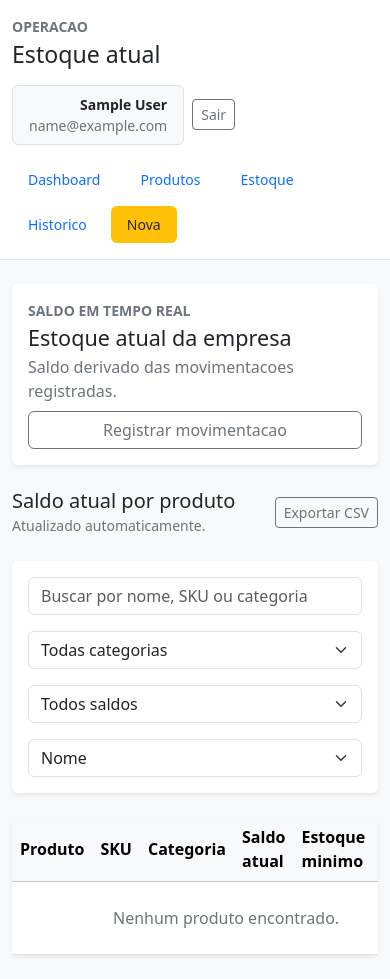
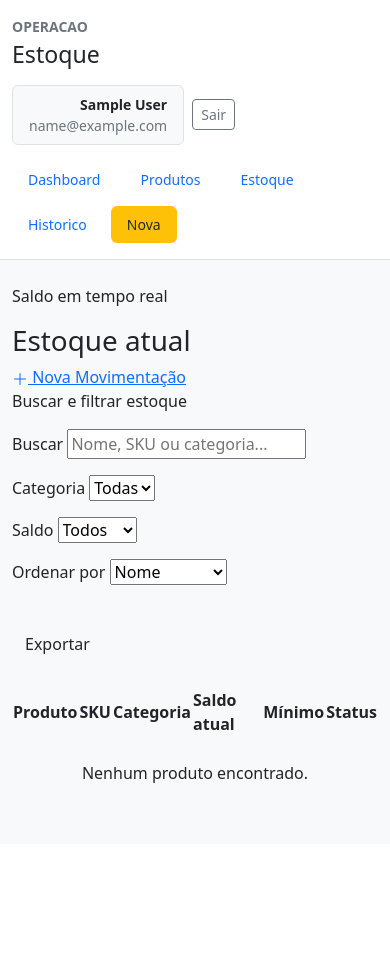
Before and after one commit to mrmateussiilva/estoque-django, a Django app: template templates/inventory/stock_list.html in a window 390 px wide. After the commit the page ends 783 px from the top, so only its background shows below. Run offline with Django 5.2, Linux system fonts and the light colour scheme; the template is opened without the code that fills it, so the values that code supplies are empty; the visitor is signed in with stand-in values (Sample User, id 1); some libraries are stand-ins or nearby versions.

Commit message:
refactor: padronizar templates de estoque com design system

```diff
--- a/templates/inventory/partials/stock_table.html
+++ b/templates/inventory/partials/stock_table.html
@@ -1,22 +1,42 @@
-<div class="card border-0 shadow-sm">
-    <div class="table-responsive">
-        <table class="table align-middle mb-0">
-            <thead class="table-light"><tr><th>Produto</th><th>SKU</th><th>Categoria</th><th>Saldo atual</th><th>Estoque minimo</th><th>Status</th></tr></thead>
+<div class="table-container">
+    <table class="table-custom">
+        <thead>
+            <tr>
+                <th>Produto</th>
+                <th>SKU</th>
+                <th>Categoria</th>
+                <th>Saldo atual</th>
+                <th>Mínimo</th>
+                <th>Status</th>
+            </tr>
+        </thead>
         <tbody>
             {% for product in products %}
             <tr>
-                        <td class="fw-semibold">{{ product.name }}</td>
-                        <td>{{ product.sku }}</td>
+                <td>
+                    <div class="fw-medium">{{ product.name }}</div>
+                    <small class="cell-muted">{{ product.get_unit_display }}</small>
+                </td>
+                <td class="cell-muted">{{ product.sku }}</td>
                 <td>{{ product.category.name }}</td>
-                        <td class="fw-bold">{{ product.current_stock }}</td>
-                        <td>{{ product.minimum_stock }}</td>
-                        <td>{% if product.current_stock <= product.minimum_stock %}<span class="badge text-bg-warning">Baixo</span>{% else %}<span class="badge text-bg-success">Normal</span>{% endif %}</td>
+                <td class="cell-number">{{ product.current_stock }}</td>
+                <td class="cell-muted">{{ product.minimum_stock }}</td>
+                <td>
+                    {% if product.current_stock <= product.minimum_stock %}
+                    <span class="badge-custom badge-warning-custom">Baixo</span>
+                    {% else %}
+                    <span class="badge-custom badge-success-custom">Normal</span>
+                    {% endif %}
+                </td>
             </tr>
             {% empty %}
-                    <tr><td colspan="6" class="text-center py-4 text-secondary">Nenhum produto encontrado.</td></tr>
+            <tr>
+                <td colspan="6" class="text-center py-4 text-muted-custom">
+                    Nenhum produto encontrado.
+                </td>
+            </tr>
             {% endfor %}
         </tbody>
     </table>
 </div>
-</div>
 {% include "components/pagination.html" %}
--- a/templates/inventory/stock_list.html
+++ b/templates/inventory/stock_list.html
@@ -1,40 +1,74 @@
 {% extends "base.html" %}
 
 {% block title %}Estoque atual | FinderBit Estoque{% endblock %}
-{% block page_title %}Estoque atual{% endblock %}
+{% block page_title %}Estoque{% endblock %}
 
 {% block content %}
-<section class="vstack gap-4">
-    <div class="card border-0 shadow-sm">
-        <div class="card-body d-flex flex-column flex-lg-row justify-content-between align-items-lg-end gap-2">
-            <div>
-                <p class="text-uppercase small text-secondary fw-semibold mb-1">Saldo em tempo real</p>
-                <h3 class="h4 mb-1">Estoque atual da empresa</h3>
-                <p class="text-secondary mb-0">Saldo derivado das movimentacoes registradas.</p>
+<!-- Cabeçalho -->
+<header class="page-header">
+    <div class="page-header__info">
+        <p class="page-header__label">Saldo em tempo real</p>
+        <h1 class="page-header__title">Estoque atual</h1>
+    </div>
+    <div class="page-header__actions">
+        <a href="{% url 'inventory:movement-create' %}" class="btn-brand">
+            <svg xmlns="http://www.w3.org/2000/svg" width="16" height="16" fill="currentColor" viewBox="0 0 16 16">
+                <path d="M8 2a.5.5 0 0 1 .5.5v5h5a.5.5 0 0 1 0 1h-5v5a.5.5 0 0 1-1 0v-5h-5a.5.5 0 0 1 0-1h5v-5A.5.5 0 0 1 8 2Z"/>
+            </svg>
+            Nova Movimentação
+        </a>
+    </div>
+</header>
+
+<!-- Filtros -->
+<div class="filter-bar mb-4">
+    <p class="filter-bar__title">Buscar e filtrar estoque</p>
+    <form hx-get="{% url 'inventory:stock-list' %}" hx-target="#stock-table" hx-push-url="true" hx-trigger="keyup changed delay:300ms from:input, change from:select" class="row g-3">
+        <div class="col-md-6 col-lg-4">
+            <label class="form-label-custom">Buscar</label>
+            <input type="text" name="q" value="{{ filters.q }}" class="form-control-custom" placeholder="Nome, SKU ou categoria...">
+        </div>
+        <div class="col-md-4 col-lg-2">
+            <label class="form-label-custom">Categoria</label>
+            <select name="category" class="form-select-custom">
+                <option value="">Todas</option>
+                {% for category in categories %}
+                <option value="{{ category.pk }}" {% if filters.category == category.pk|stringformat:'s' %}selected{% endif %}>
+                    {{ category.name }}
+                </option>
+                {% endfor %}
+            </select>
+        </div>
+        <div class="col-md-4 col-lg-2">
+            <label class="form-label-custom">Saldo</label>
+            <select name="stock_status" class="form-select-custom">
+                <option value="">Todos</option>
+                <option value="normal" {% if filters.stock_status == 'normal' %}selected{% endif %}>Normal</option>
+                <option value="low" {% if filters.stock_status == 'low' %}selected{% endif %}>Baixo</option>
+            </select>
+        </div>
+        <div class="col-md-4 col-lg-2">
+            <label class="form-label-custom">Ordenar por</label>
+            <select name="ordering" class="form-select-custom">
+                <option value="name" {% if filters.ordering == 'name' %}selected{% endif %}>Nome</option>
+                <option value="sku" {% if filters.ordering == 'sku' %}selected{% endif %}>SKU</option>
+                <option value="stock_desc" {% if filters.ordering == 'stock_desc' %}selected{% endif %}>Maior saldo</option>
+                <option value="stock_asc" {% if filters.ordering == 'stock_asc' %}selected{% endif %}>Menor saldo</option>
+            </select>
+        </div>
+        <div class="col-12 col-lg-2">
+            <label class="form-label-custom">&nbsp;</label>
+            <div class="filter-bar__actions">
+                <a href="{% url 'inventory:stock-export' %}{% querystring %}" class="btn filter-bar__btn filter-bar__btn--clear">
+                    Exportar
+                </a>
             </div>
-            <a href="{% url 'inventory:movement-create' %}" class="btn btn-outline-secondary">Registrar movimentacao</a>
-        </div>
-    </div>
-
-    <div class="d-flex justify-content-between align-items-center flex-wrap gap-2">
-        <div>
-            <h3 class="h5 mb-0">Saldo atual por produto</h3>
-            <small class="text-secondary">Atualizado automaticamente.</small>
-        </div>
-        <a href="{% url 'inventory:stock-export' %}{% querystring %}" class="btn btn-outline-secondary btn-sm">Exportar CSV</a>
-    </div>
-
-    <form class="card border-0 shadow-sm" hx-get="{% url 'inventory:stock-list' %}" hx-target="#stock-table" hx-push-url="true" hx-trigger="keyup changed delay:300ms from:input, change from:select">
-        <div class="card-body row g-3">
-            <div class="col-12">
-                <input class="form-control" type="search" name="q" value="{{ filters.q }}" placeholder="Buscar por nome, SKU ou categoria">
-            </div>
-            <div class="col-md-4"><select class="form-select" name="category"><option value="">Todas categorias</option>{% for category in categories %}<option value="{{ category.pk }}" {% if filters.category == category.pk|stringformat:'s' %}selected{% endif %}>{{ category.name }}</option>{% endfor %}</select></div>
-            <div class="col-md-4"><select class="form-select" name="stock_status"><option value="">Todos saldos</option><option value="normal" {% if filters.stock_status == 'normal' %}selected{% endif %}>Normal</option><option value="low" {% if filters.stock_status == 'low' %}selected{% endif %}>Baixo</option></select></div>
-            <div class="col-md-4"><select class="form-select" name="ordering"><option value="name" {% if filters.ordering == 'name' %}selected{% endif %}>Nome</option><option value="sku" {% if filters.ordering == 'sku' %}selected{% endif %}>SKU</option><option value="category" {% if filters.ordering == 'category' %}selected{% endif %}>Categoria</option><option value="stock_desc" {% if filters.ordering == 'stock_desc' %}selected{% endif %}>Maior saldo</option><option value="stock_asc" {% if filters.ordering == 'stock_asc' %}selected{% endif %}>Menor saldo</option></select></div>
         </div>
     </form>
+</div>
 
-    <div id="stock-table">{% include "inventory/partials/stock_table.html" %}</div>
-</section>
+<!-- Tabela -->
+<div id="stock-table">
+    {% include "inventory/partials/stock_table.html" %}
+</div>
 {% endblock %}
```
Lines whose indentation alone changed are shown as unchanged.
